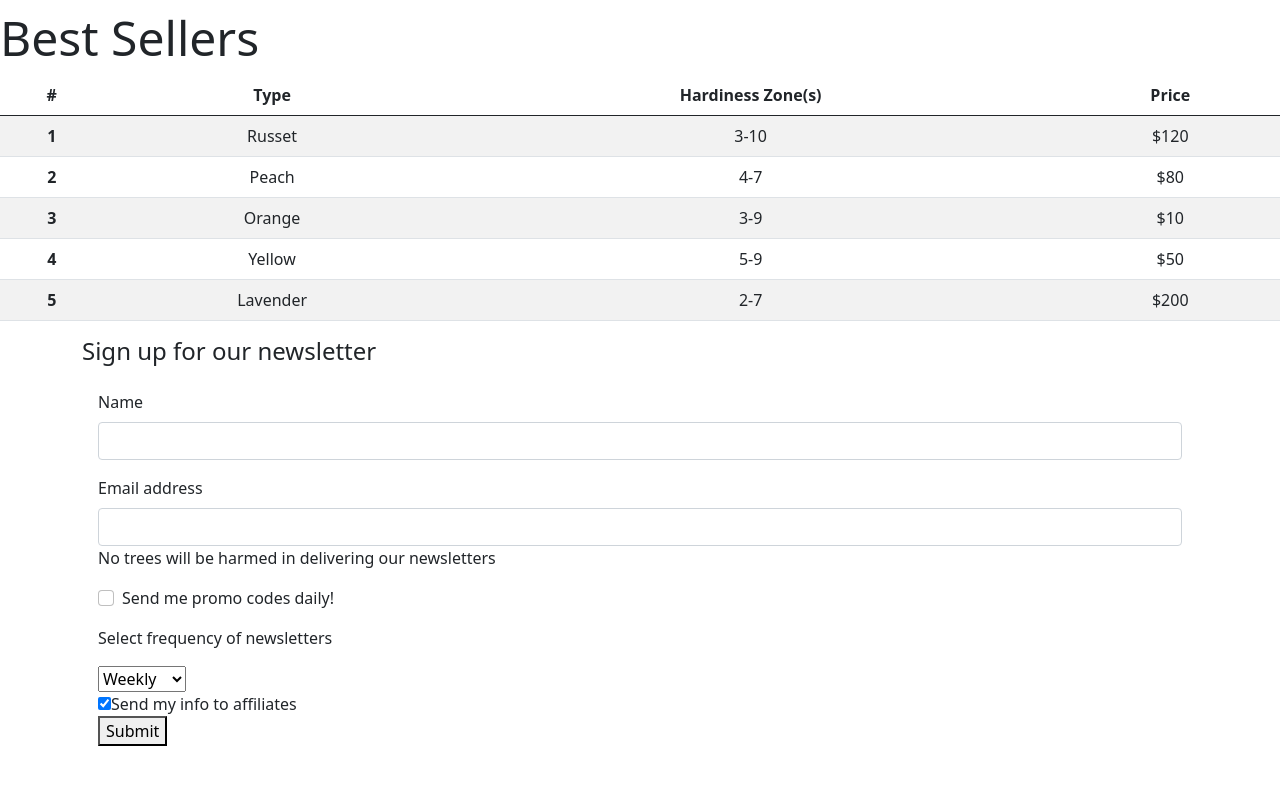
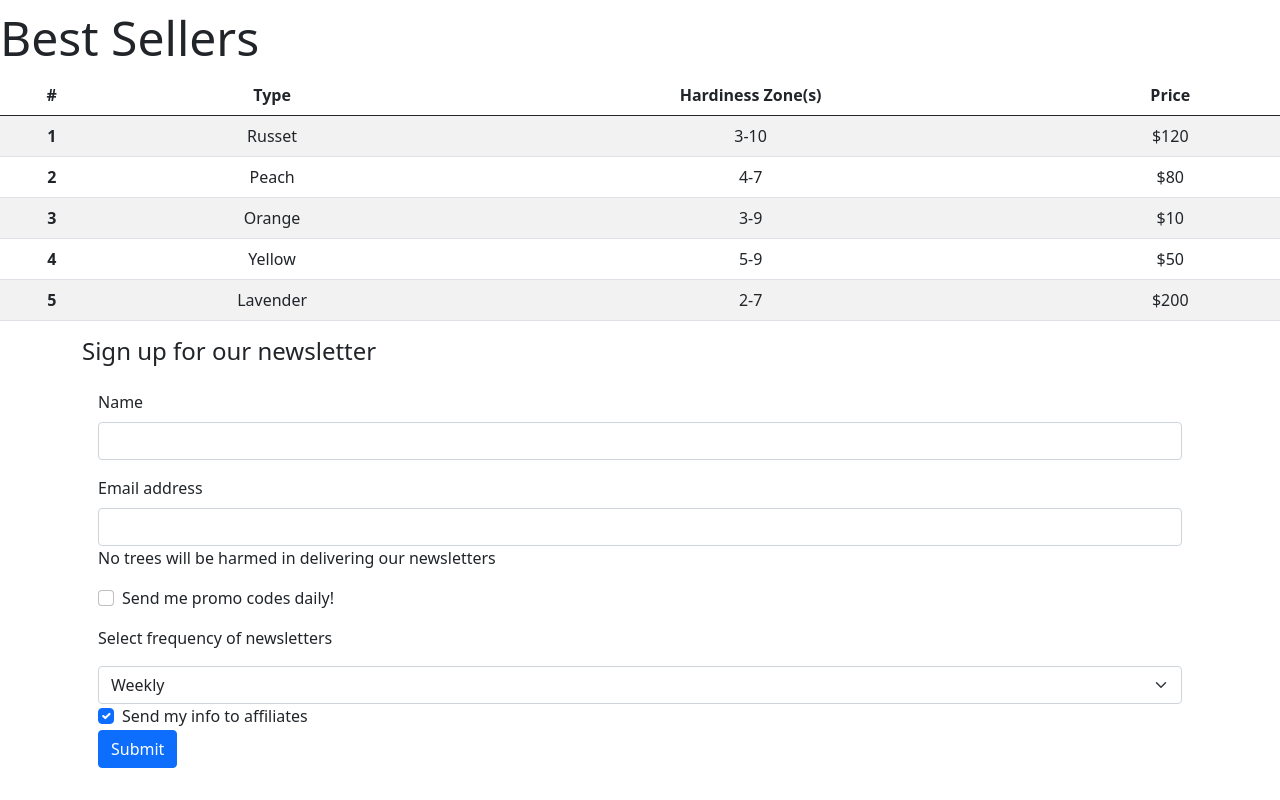
Before and after one commit to amber-king/starter-intro-to-bootstrap-w-react, a React (Create React App) app: page / in a window 1280 px wide. Shown: the part 598-1398 px from the top of the page. Before the commit the page ends 1376 px from the top, so only its background shows below. Built offline with nearby package versions, Linux system fonts and the light colour scheme.

Commit message:
form select opt, checkboxes 2 add on

```diff
--- a/src/Components/NewsletterForm.js
+++ b/src/Components/NewsletterForm.js
@@ -68,7 +68,7 @@ export default function NewsletterForm() {
             <!-- ************************** --> */}
 
         <p>Select frequency of newsletters</p>
-        <select className="" aria-label="Default weekly">
+        <select className="form-select" aria-label="Default weekly">
           <option defaultValue>Weekly</option>
           <option value="1">Daily</option>
           <option value="2">Hourly</option>
@@ -82,9 +82,9 @@ export default function NewsletterForm() {
             <!-- Set class form-check-label on label -->
             <!-- ************************** --> */}
 
-        <div className="">
+        <div className="form-check form -switch">
           <input
-            className=""
+            className="form-check-input"
             type="checkbox"
             id="flexSwitchCheckDefault"
             readOnly
@@ -95,7 +95,7 @@ export default function NewsletterForm() {
           </label>
         </div>
         {/* <!-- Set classes btn btn-primary --> */}
-        <button type="submit" className="">
+        <button type="submit" className="btn btn-primary">
           Submit
         </button>
       </form>
```
